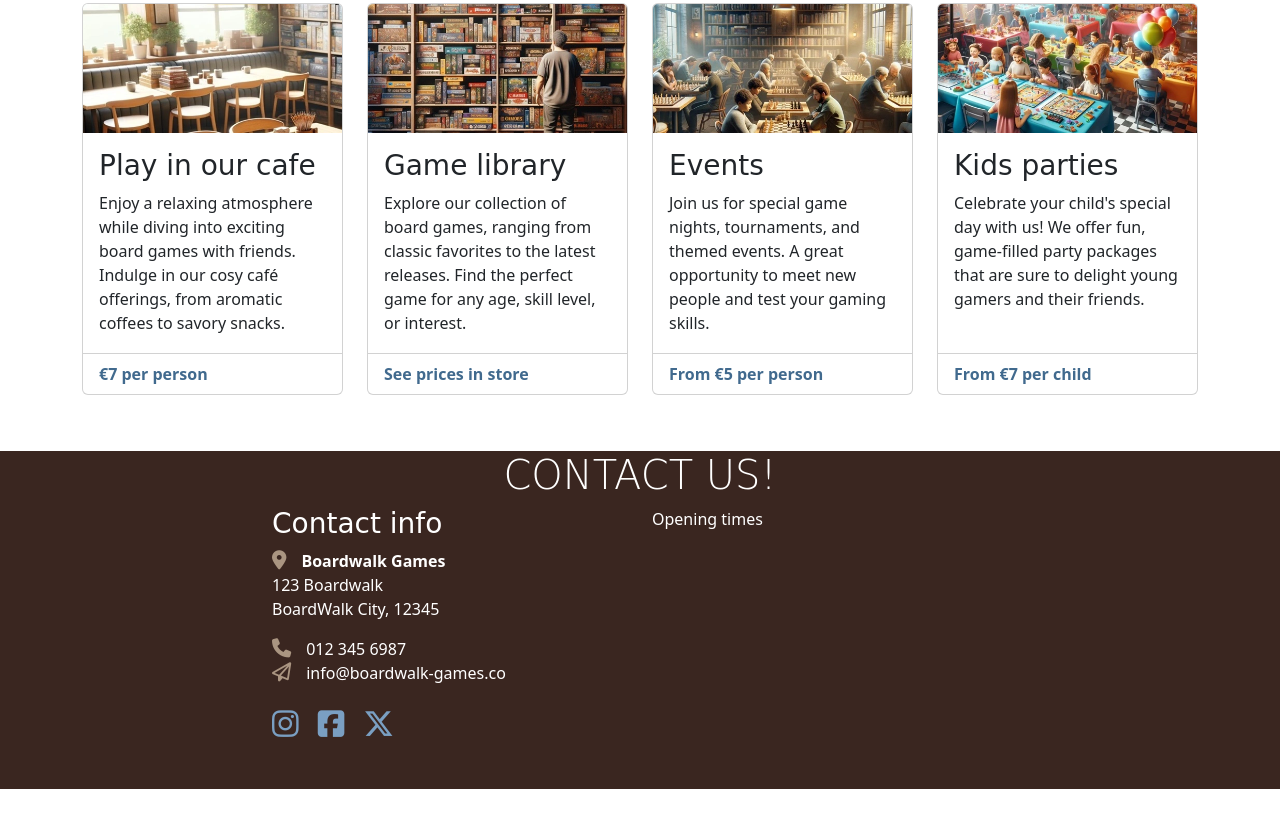
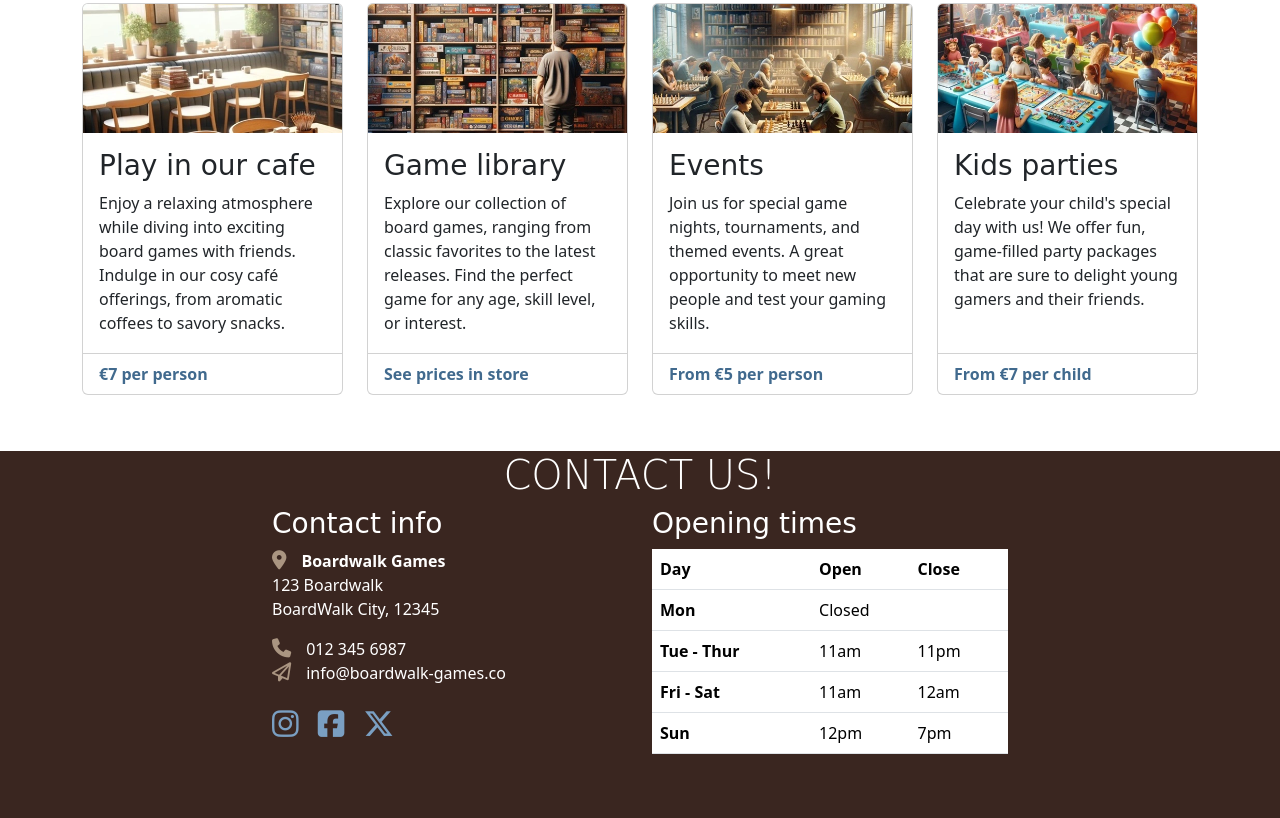
Before and after one commit to leilacsak/boardwalk-games, a plain HTML site: page index.html in a window 1280 px wide. Shown: the part 651-1469 px from the top of the page. Before the commit the page ends 1440 px from the top, so only its background shows below. Drawn offline with nearby package versions, Linux system fonts and the light colour scheme; a web font is replaced by a local one.

Commit message:
Adding the opening times

```diff
--- a/index.html
+++ b/index.html
@@ -315,7 +315,39 @@
             </div>
           </div>
           <!-- Opening times -->
-          <div class="col-12 col-md-6 col-xl-4">Opening times</div>
+          <div class="col-12 col-md-6 col-xl-4">
+            <h3 class="sub-heading color">Opening times</h3>
+            <table class="table">
+              <thead>
+                <tr>
+                  <th scope="col">Day</th>
+                  <th scope="col">Open</th>
+                  <th scope="col">Close</th>
+                </tr>
+              </thead>
+              <tbody>
+                <tr>
+                  <th scope="row">Mon</th>
+                  <td colspan="2">Closed</td>
+                </tr>
+                <tr>
+                  <th scope="row">Tue - Thur</th>
+                  <td>11am</td>
+                  <td>11pm</td>
+                </tr>
+                <tr>
+                  <th scope="row">Fri - Sat</th>
+                  <td>11am</td>
+                  <td>12am</td>
+                </tr>
+                <tr>
+                  <th scope="row">Sun</th>
+                  <td>12pm</td>
+                  <td>7pm</td>
+                </tr>
+              </tbody>
+            </table>
+          </div>
         </div>
       </div>
     </footer>
```
